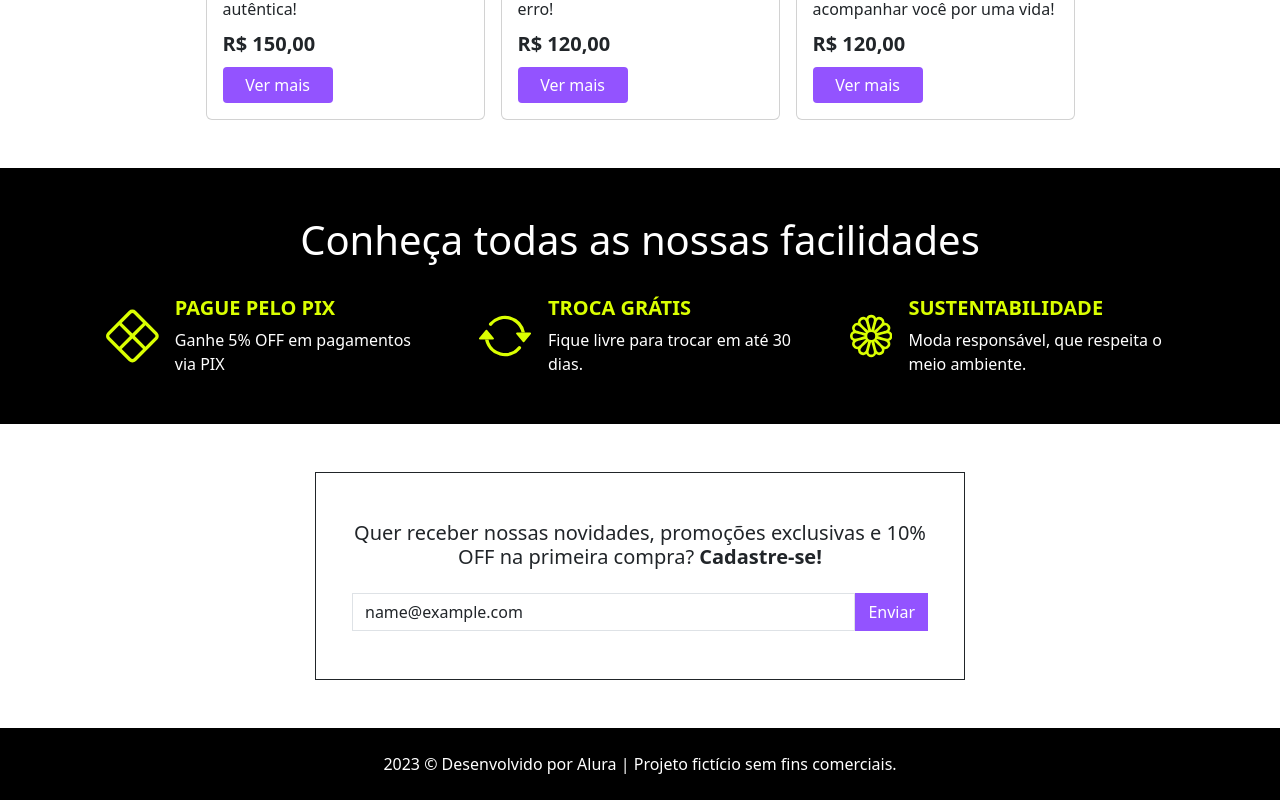
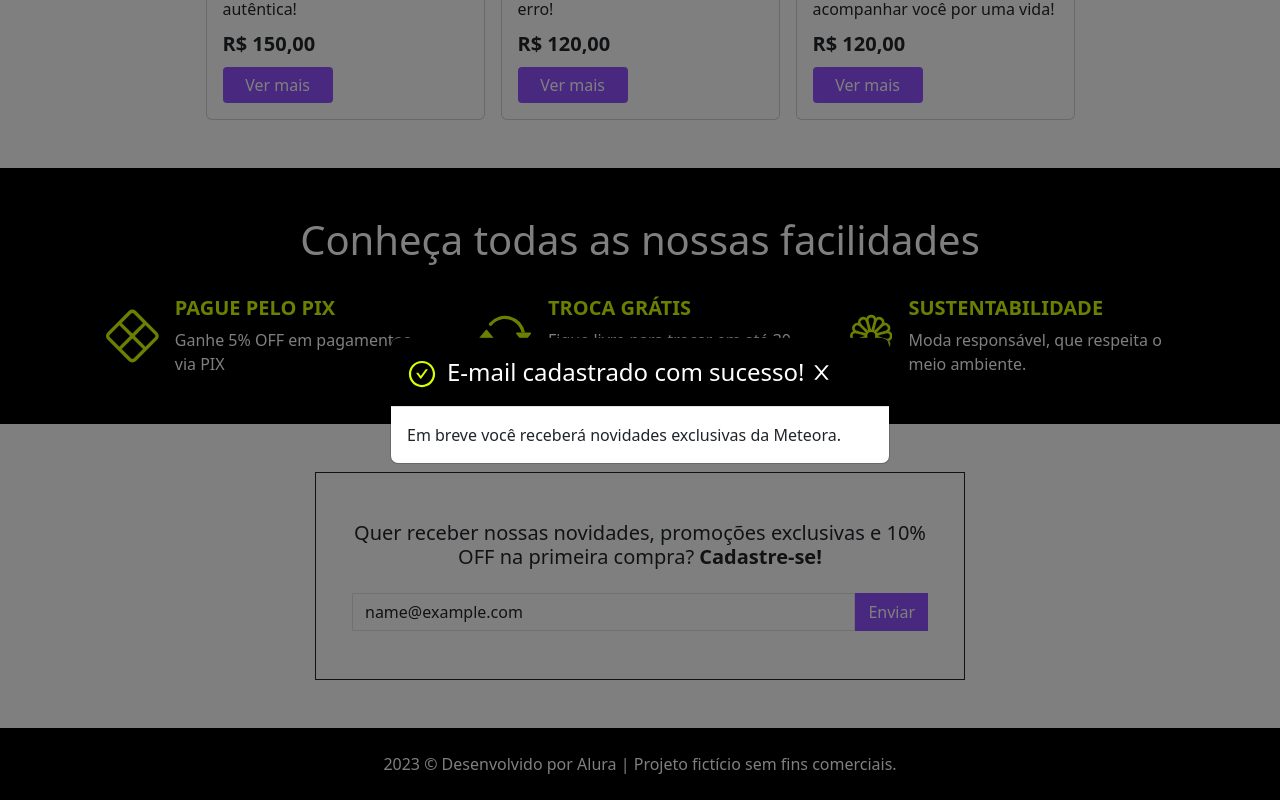
Before and after one commit to diovanealves/Meteoro, a React (Vite) app: page / in a window 1280 px wide. Both pictures are taken after typing "name@example.com" into the empty fields and a click on the button "Enviar". Shown: the part 1943-2743 px from the top of the page. Built offline with nearby package versions, Linux system fonts and the light colour scheme.

Commit message:
Feat: Create Newsletter modal if email is valid

```diff
--- a/src/components/Newsletter/NewsletterForm.tsx
+++ b/src/components/Newsletter/NewsletterForm.tsx
@@ -1,15 +1,18 @@
+import { useState } from 'react'
 import { Form, Button } from 'react-bootstrap'
 import { useForm } from 'react-hook-form'
+import NewsletterSucess from './NewsletterSucess'
 
 interface FormData {
   email: string
 }
 
 export default function NewsletterForm() {
+  const [show, setShow] = useState(false)
   const {
     register,
     handleSubmit,
-    formState: { errors },
+    formState: { errors, isSubmitSuccessful },
   } = useForm<FormData>()
 
   function onSubmit(data: FormData) {
@@ -17,6 +20,7 @@ export default function NewsletterForm() {
   }
 
   return (
+    <>
       <Form
         className="d-flex align-items-start"
         onSubmit={handleSubmit(onSubmit)}
@@ -49,9 +53,14 @@ export default function NewsletterForm() {
             borderColor: '#9353FF',
           }}
           type="submit"
+          onClick={() => setShow(true)}
         >
           Enviar
         </Button>
       </Form>
+      {isSubmitSuccessful && (
+        <NewsletterSucess show={show} onClose={() => setShow(false)} />
+      )}
+    </>
   )
 }
--- /dev/null
+++ b/src/components/Newsletter/NewsletterSucess.tsx
@@ -0,0 +1,37 @@
+import Modal from 'react-bootstrap/Modal'
+import { AiOutlineCheckCircle, AiOutlineClose } from 'react-icons/ai'
+
+interface NewsletterSucessProps {
+  show: boolean
+  onClose: () => void
+}
+
+export default function NewsletterSucess({
+  show,
+  onClose,
+}: NewsletterSucessProps) {
+  return (
+    <Modal show={show} onHide={onClose} backdrop="static" centered>
+      <Modal.Header className="d-flex align-items-center bg-black text-white">
+        <Modal.Title>
+          <AiOutlineCheckCircle
+            size={30}
+            style={{ color: '#DAFF01', margin: '0 10px 0 0' }}
+          />
+          <span>E-mail cadastrado com sucesso!</span>
+        </Modal.Title>
+        <button
+          type="button"
+          className="bg-black text-white border-0"
+          aria-label="Close"
+          onClick={onClose}
+        >
+          <AiOutlineClose size={23} />
+        </button>
+      </Modal.Header>
+      <Modal.Body className="">
+        Em breve você receberá novidades exclusivas da Meteora.
+      </Modal.Body>
+    </Modal>
+  )
+}
```
Lines whose indentation alone changed are shown as unchanged.
